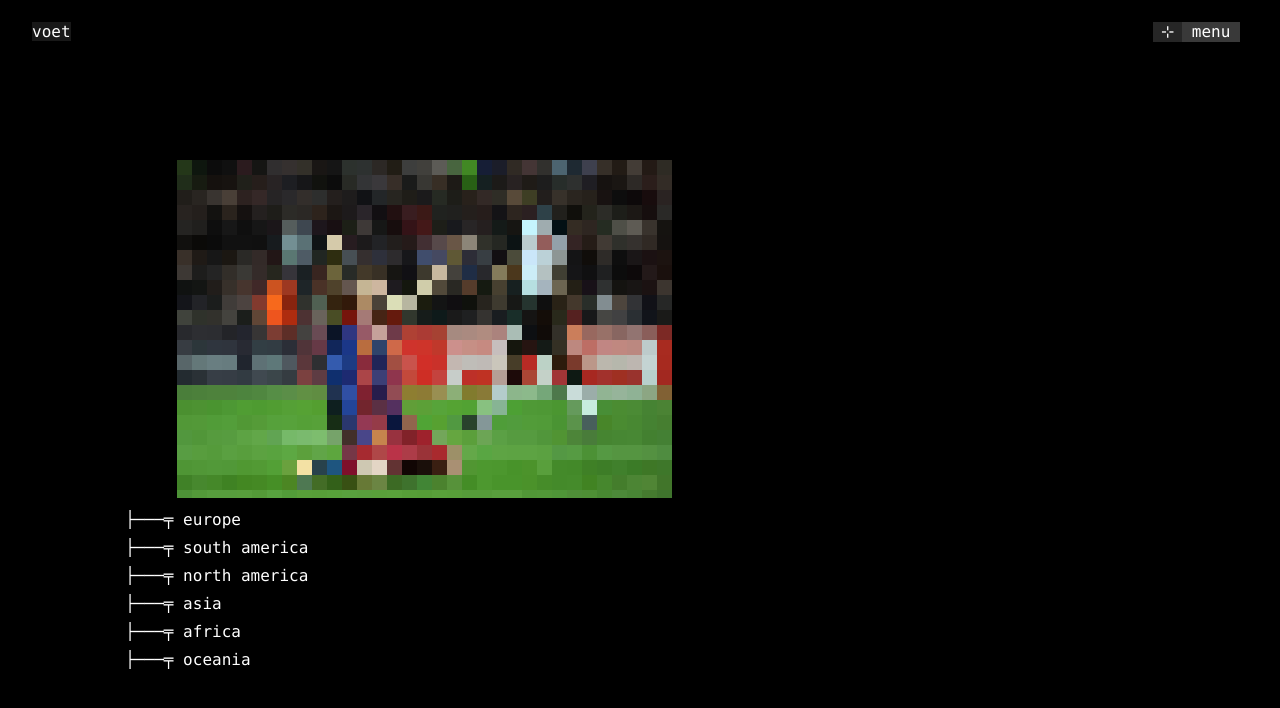
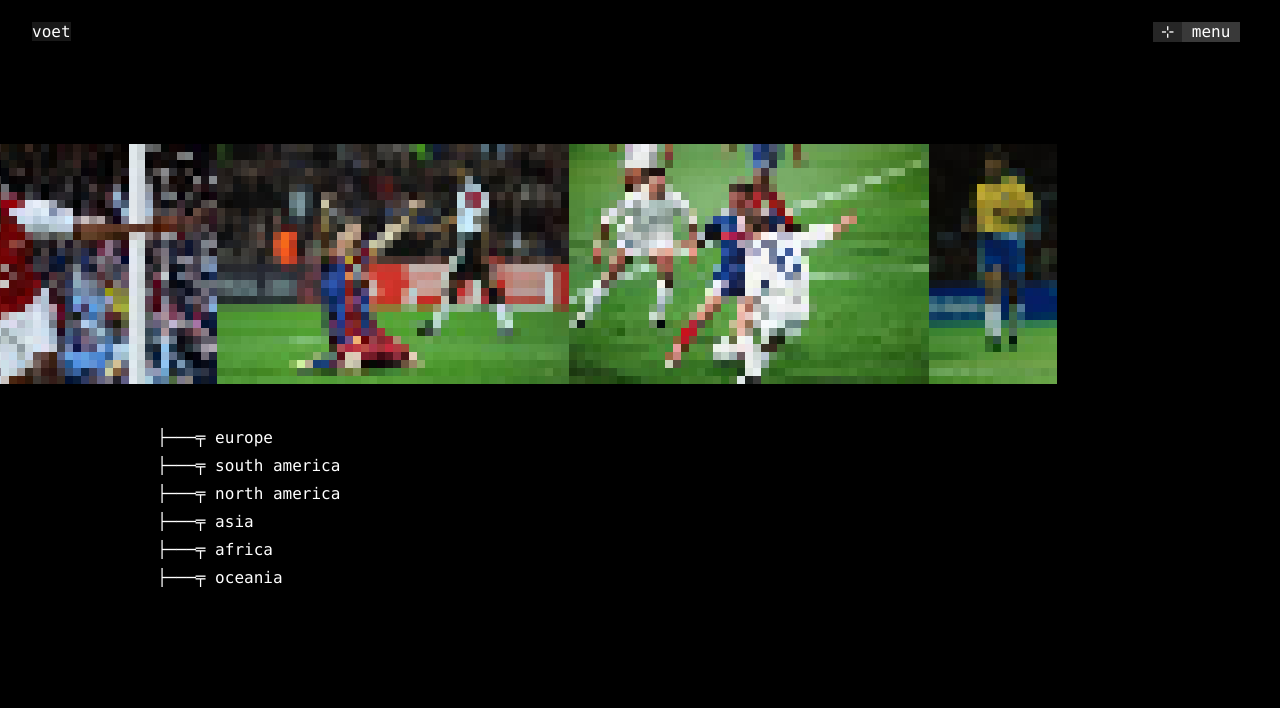
Before and after one commit to lnittman/voet, a Next.js app: page / in a window 1280 px wide. Shown: the top 708 px of the page. Built offline with nearby package versions, Linux system fonts and the light colour scheme; a web font is replaced by a local one.

Commit message:
better pixel heo

```diff
--- a/src/app/page.tsx
+++ b/src/app/page.tsx
@@ -5,7 +5,7 @@ import styles from '@components/page/root.module.scss';
 import DefaultLayout from '@components/page/DefaultLayout';
 import LeagueSelector from '@components/LeagueSelector';
 import CommandPalette from '@components/CommandPalette';
-import PixelArt from '@components/PixelArt';
+import PixelHero from '@components/PixelHero';
 import { HotkeysProvider } from '@modules/hotkeys/hotkeys-provider';
 
 const FOOTBALL_IMAGES = [
@@ -32,21 +32,12 @@ const FOOTBALL_IMAGES = [
   {
     src: '/images/hero/nl.jpeg',
     alt: 'netherlands total football'
-  },
+  }
 ];
 
 export default function Home() {
   const [isCmdkOpen, setIsCmdkOpen] = React.useState(false);
   const [selectedLeague, setSelectedLeague] = React.useState<string | null>(null);
-  const [currentImageIndex, setCurrentImageIndex] = React.useState(0);
-
-  React.useEffect(() => {
-    const interval = setInterval(() => {
-      setCurrentImageIndex((prev) => (prev + 1) % FOOTBALL_IMAGES.length);
-    }, 5000);
-
-    return () => clearInterval(interval);
-  }, []);
 
   React.useEffect(() => {
     const down = (e: KeyboardEvent) => {
@@ -68,24 +59,7 @@ export default function Home() {
     <HotkeysProvider>
       <DefaultLayout previewPixelSRC="/app-icon.png">
         <div className={styles.content}>
-          <div className='w-[600px] h-[337.5px] overflow-hidden'>
-            {FOOTBALL_IMAGES.map((image, index) => (
-              <div
-                key={image.src}
-                style={{
-                  display: index === currentImageIndex ? 'block' : 'none',
-                  width: '600px',
-                  height: '337.5px'
-                }}
-              >
-                <PixelArt
-                  src={image.src}
-                  alt={image.alt}
-                  pixelSize={8}
-                />
-              </div>
-            ))}
-          </div>
+          <PixelHero images={FOOTBALL_IMAGES} pixelSize={8} />
 
           <div className={styles.selectorSection}>
             <LeagueSelector onSelectLeague={handleLeagueSelect} />
--- /dev/null
+++ b/src/components/PixelHero.module.scss
@@ -0,0 +1,30 @@
+.container {
+  width: 100vw;
+  height: var(--hero-height);
+  overflow-x: auto;
+  overflow-y: hidden;
+  position: relative;
+  background: var(--theme-background);
+  margin-right: calc(var(--scrollbar-width, 0px) * -1);
+
+  // Hide scrollbar but keep functionality
+  scrollbar-width: none;
+  -ms-overflow-style: none;
+  &::-webkit-scrollbar {
+    display: none;
+  }
+
+  // Smooth scrolling
+  scroll-behavior: smooth;
+  -webkit-overflow-scrolling: touch;
+}
+
+.canvas {
+  display: block;
+  height: 100%;
+  min-width: 100%;
+  image-rendering: pixelated;
+  image-rendering: crisp-edges;
+  background: var(--theme-background);
+  will-change: transform;
+}
--- /dev/null
+++ b/src/components/PixelHero.tsx
@@ -0,0 +1,133 @@
+'use client';
+
+import * as React from 'react';
+import styles from '@components/PixelHero.module.scss';
+
+interface PixelHeroProps {
+  images: { src: string; alt: string }[];
+  pixelSize?: number;
+}
+
+const PixelHero: React.FC<PixelHeroProps> = ({
+  images,
+  pixelSize = 8
+}) => {
+  const canvasRef = React.useRef<HTMLCanvasElement>(null);
+  const containerRef = React.useRef<HTMLDivElement>(null);
+  const [scrollPosition, setScrollPosition] = React.useState(0);
+
+  const height = 240; // Fixed height for all images
+
+  const drawImages = React.useCallback(async () => {
+    const canvas = canvasRef.current;
+    if (!canvas) return;
+
+    const ctx = canvas.getContext('2d');
+    if (!ctx) return;
+
+    // Calculate total width needed based on aspect ratios
+    let totalWidth = 0;
+    const imagePromises = images.map(async (image) => {
+      const img = new Image();
+      img.crossOrigin = 'anonymous';
+      await new Promise((resolve, reject) => {
+        img.onload = resolve;
+        img.onerror = reject;
+        img.src = image.src;
+      });
+      const aspectRatio = img.width / img.height;
+      const width = Math.round(height * aspectRatio);
+      totalWidth += width;
+      return { img, width };
+    });
+
+    // Load all images and get their dimensions
+    const loadedImages = await Promise.all(imagePromises);
+
+    // Set canvas size
+    canvas.width = Math.max(totalWidth, window.innerWidth);
+    canvas.height = height;
+
+    // Clear canvas
+    ctx.clearRect(0, 0, canvas.width, height);
+
+    // Draw images sequentially without gaps
+    let currentX = 0;
+    loadedImages.forEach(({ img, width }) => {
+      ctx.drawImage(img, currentX, 0, width, height);
+      currentX += width;
+    });
+
+    // Apply pixelation effect
+    const imageData = ctx.getImageData(0, 0, canvas.width, height);
+    const data = imageData.data;
+    ctx.clearRect(0, 0, canvas.width, height);
+
+    for (let y = 0; y < height; y += pixelSize) {
+      for (let x = 0; x < canvas.width; x += pixelSize) {
+        const i = (y * canvas.width + x) * 4;
+        const r = data[i];
+        const g = data[i + 1];
+        const b = data[i + 2];
+        const a = data[i + 3];
+
+        if (a > 0) {
+          ctx.fillStyle = `rgba(${r},${g},${b},${a / 255})`;
+          ctx.fillRect(
+            Math.round(x),
+            Math.round(y),
+            pixelSize,
+            pixelSize
+          );
+        }
+      }
+    }
+  }, [images, pixelSize, height]);
+
+  // Handle window resize
+  React.useEffect(() => {
+    const handleResize = () => {
+      drawImages();
+    };
+
+    window.addEventListener('resize', handleResize);
+    return () => window.removeEventListener('resize', handleResize);
+  }, [drawImages]);
+
+  // Initial draw
+  React.useEffect(() => {
+    drawImages();
+  }, [drawImages]);
+
+  // Handle scroll
+  React.useEffect(() => {
+    const container = containerRef.current;
+    if (!container) return;
+
+    const handleScroll = () => {
+      setScrollPosition(container.scrollLeft);
+    };
+
+    container.addEventListener('scroll', handleScroll);
+    return () => container.removeEventListener('scroll', handleScroll);
+  }, []);
+
+  return (
+    <div
+      ref={containerRef}
+      className={styles.container}
+      style={{
+        '--scroll-position': `${scrollPosition}px`,
+        '--hero-height': `${height}px`
+      } as React.CSSProperties}
+    >
+      <canvas
+        ref={canvasRef}
+        className={styles.canvas}
+        height={height}
+      />
+    </div>
+  );
+};
+
+export default PixelHero;
--- a/src/components/page/root.module.scss
+++ b/src/components/page/root.module.scss
@@ -44,13 +44,6 @@
 
 .headerCenter {
   text-align: center;
-  position: relative;
-  height: 100%;
-  display: flex;
-  align-items: center;
-  justify-content: center;
-  padding: 0 2rem;
-  flex: 1;
 }
 
 .headerRight {
@@ -90,30 +83,31 @@
   flex-direction: column;
   align-items: center;
   min-height: 100vh;
-  padding: 5rem 2rem 2rem;
+  padding: 4rem 0 2rem;
   width: 100%;
   position: relative;
 }
 
 .hero {
-  width: 100%;
-  max-width: 1200px;
-  margin: 2rem auto 4rem;
+  width: 100vw;
   position: relative;
-  aspect-ratio: 16 / 9;
+  aspect-ratio: 4 / 1;
   background: var(--theme-background);
+  overflow: hidden;
 
   > div {
-    position: absolute;
-    inset: 0;
+    width: 100%;
+    height: 100%;
     display: flex;
     justify-content: center;
     align-items: center;
     background: var(--theme-background);
 
-    &:first-child {
-      position: relative;
-      visibility: hidden;
+    canvas {
+      width: 100% !important;
+      height: 100% !important;
+      object-fit: cover;
+      image-rendering: pixelated;
     }
   }
 }
@@ -121,7 +115,8 @@
 .selectorSection {
   width: 100%;
   max-width: 600px;
-  margin: 0 auto;
+  margin: 2rem auto 0;
+  padding: 0 2rem;
 }
 
 .mainContent {
@@ -245,30 +240,6 @@
   display: block;
 }
 
-.headerHero {
-  width: 100%;
-  height: 4rem;
-  position: relative;
-  overflow: hidden;
-  background: var(--theme-background);
-  border-radius: 4px;
-  border: 1px solid var(--theme-border);
-
-  > div {
-    position: absolute;
-    inset: 0;
-    display: flex;
-    justify-content: center;
-    align-items: center;
-
-    canvas {
-      width: 100% !important;
-      height: 100% !important;
-      object-fit: cover;
-    }
-  }
-}
-
 @media (max-width: 1200px) {
   .rightContent {
     width: 320px;
```
